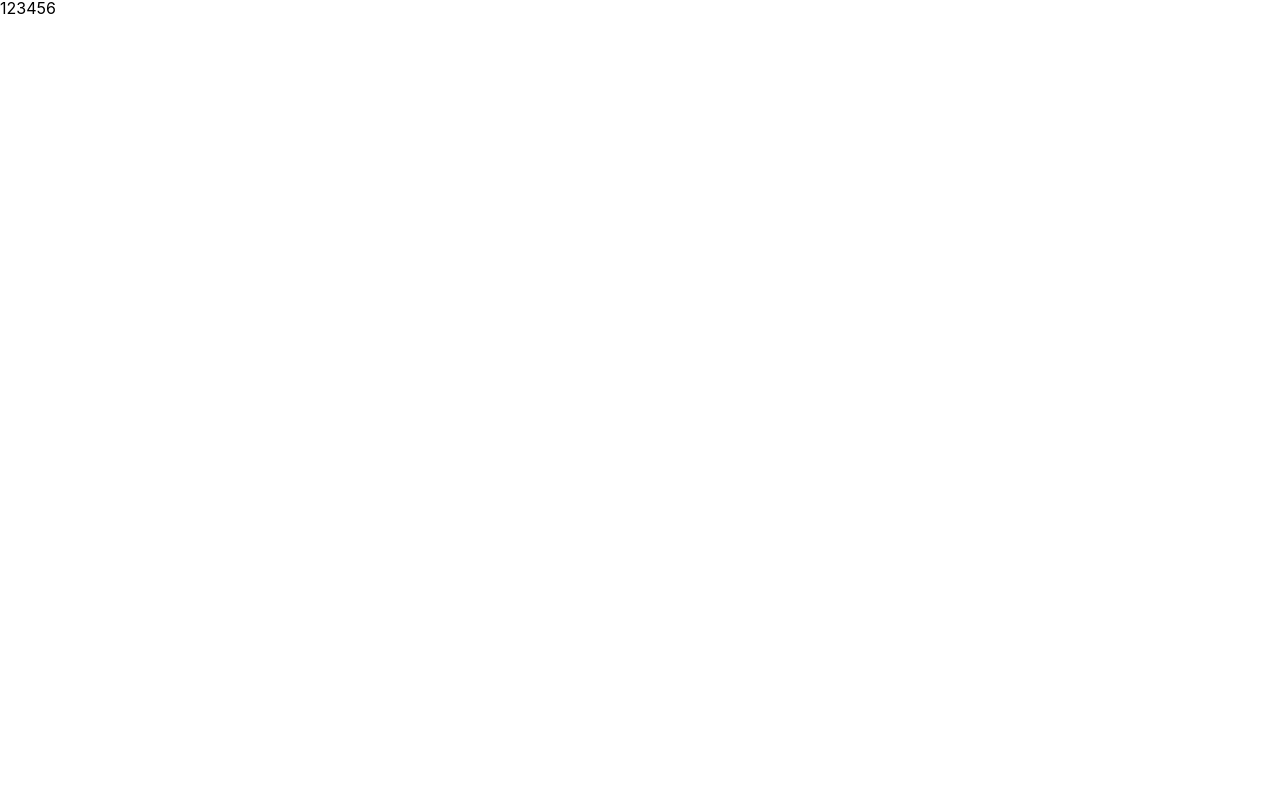
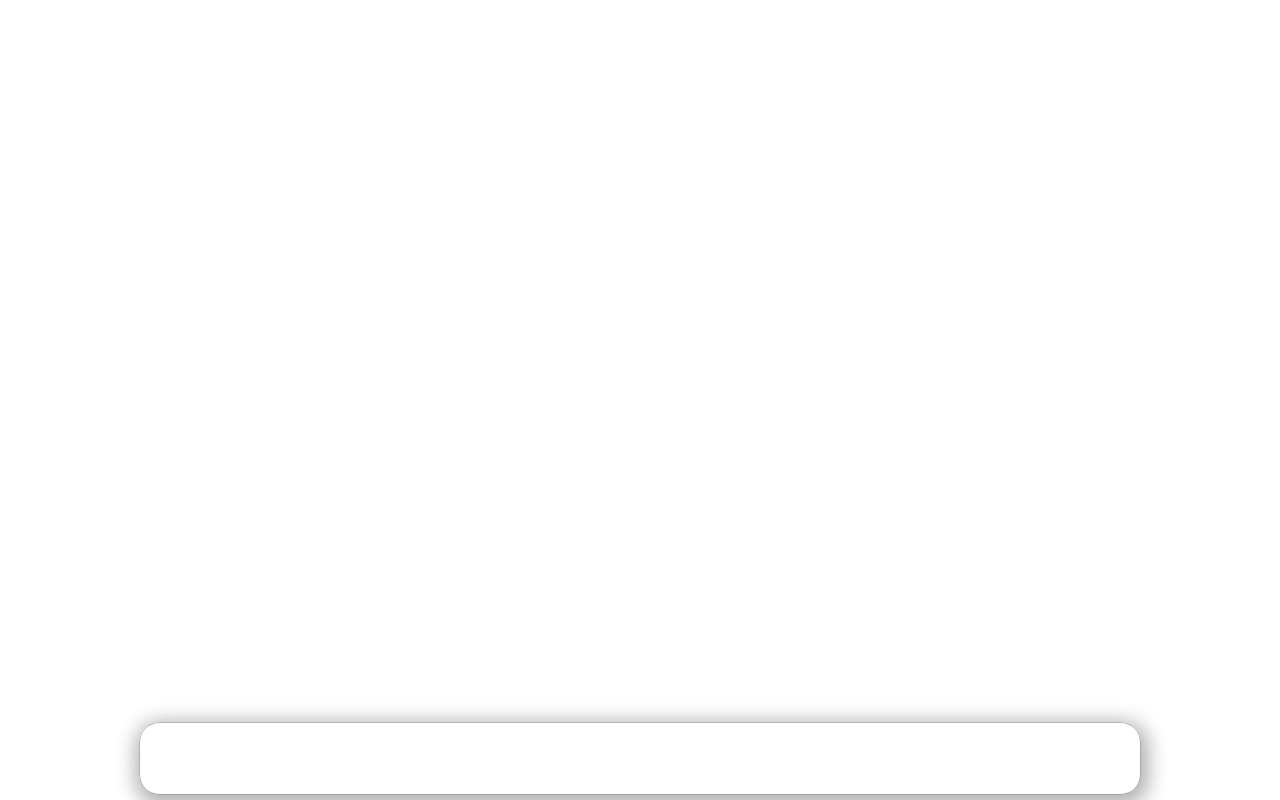
Before and after one commit to codedogQBY/mac-vue, a Vue app: page / in a window 1280 px wide. Built offline with nearby package versions, Linux system fonts and the light colour scheme.

Commit message:
feat:dock开发

```diff
--- a/package.json
+++ b/package.json
@@ -36,6 +36,7 @@
     "prettier": "^2.8.4",
     "typescript": "~4.8.4",
     "vite": "^4.1.4",
+    "vite-plugin-pwa": "^0.20.0",
     "vitest": "^0.29.1",
     "vue-tsc": "^1.2.0"
   }
--- a/src/components/Dock/Dock.vue
+++ b/src/components/Dock/Dock.vue
@@ -2,9 +2,33 @@
 </script>
 
 <template>
-  <div></div>
+  <div class="dock-container">
+    <div class="dock-bar">
+    </div>
+  </div>
 </template>
 
 <style lang="less">
-
+.dock-container{
+  position: absolute;
+  bottom: 0;
+  left: 0;
+  width: 100%;
+  height: 5.2rem;
+  padding: 0.4rem;
+  display: flex;
+  justify-content: center;
+  .dock-bar{
+    width: 1000px;
+    background-color: hsla(var(--system-color-light-hsl), .4);
+    box-shadow: inset 0 0 0 .2px hsla(var(--system-color-grey-100-hsl), .7), 0 0 0 .2px hsla(var(--system-color-grey-900-hsl), .7), #0000004d 2px 5px 19px 7px;
+    position: relative;
+    padding: .3rem;
+    border-radius: 1.2rem;
+    height: 100%;
+    display: flex;
+    align-items: flex-end;
+    transition: transform .3s ease;
+  }
+}
 </style>
--- a/src/views/HomeView.vue
+++ b/src/views/HomeView.vue
@@ -1,9 +1,10 @@
 <script setup lang="ts">
+import Dock from '@/components/Dock/Dock.vue';
 </script>
 
 <template>
   <div>
-    123456
+    <dock></dock>
   </div>
 </template>
 
--- a/vite.config.ts
+++ b/vite.config.ts
@@ -3,10 +3,17 @@ import { fileURLToPath, URL } from 'node:url'
 import { defineConfig } from 'vite'
 import vue from '@vitejs/plugin-vue'
 import vueJsx from '@vitejs/plugin-vue-jsx'
+import { VitePWA } from 'vite-plugin-pwa'
 
 // https://vitejs.dev/config/
 export default defineConfig({
-  plugins: [vue(), vueJsx()],
+  plugins: [
+    vue(),
+    vueJsx(),
+    VitePWA({
+      includeAssets: ['assets/**']
+    })
+  ],
   css: {
     preprocessorOptions: {
       less: {
```
Also changed, not shown: src/components/Dock/DockItem.vue (+10 -3 lines), src/components/Window/WindowArea.vue (added), src/components/Window/WindowContent.vue (added), src/components/Window/WindowHeader.vue (added), 1 other file (tests, documents, lock files or other folders).
